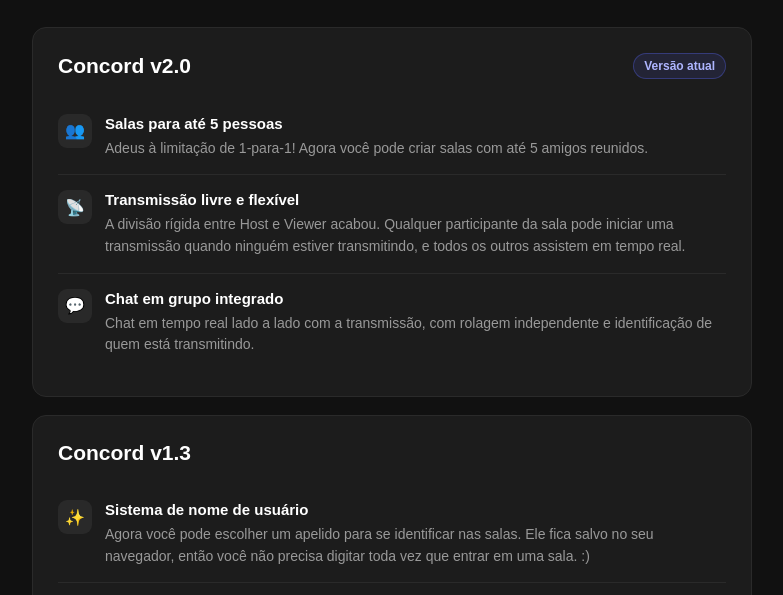
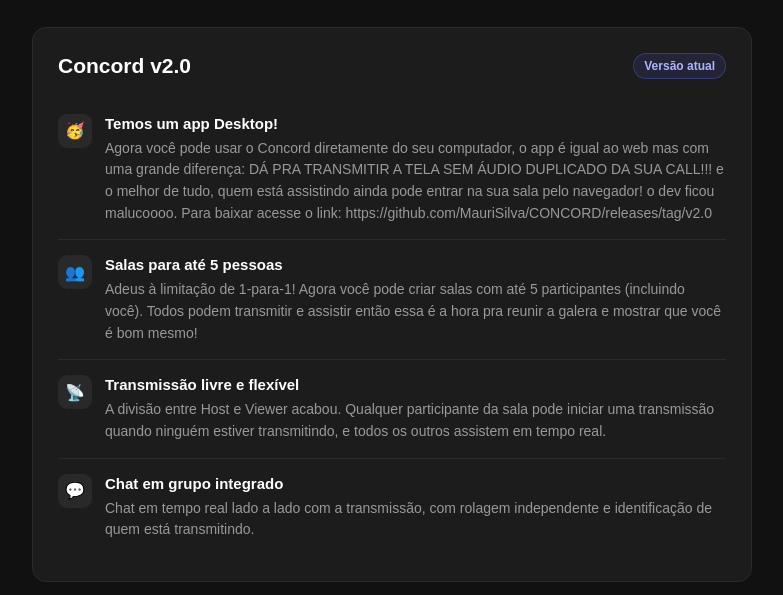
Before and after one commit to MauriSilva/CONCORD, a website: page public/novidades.html in a window 1280 px wide. Shown: the part 185-780 px from the top of the page, without its empty margins (248-1031 px from the left). Drawn offline with Linux system fonts and the light colour scheme.

Commit message:
Ajustes na pagina web a respeito da release do app Desktop

```diff
--- a/desktop/package.json
+++ b/desktop/package.json
@@ -1,6 +1,6 @@
 {
   "name": "concord-desktop",
-  "version": "1.0.0",
+  "version": "2.0.0",
   "description": "Cliente Desktop do Concord",
   "author": "Mauricio Ferraz",
   "main": "main.js",
--- a/public/novidades.html
+++ b/public/novidades.html
@@ -33,11 +33,22 @@
             </div>
 
             <article class="update-item">
+                <span class="update-icon" aria-hidden="true">🥳</span>
+                <div>
+                    <h3>Temos um app Desktop!</h3>
+                    <p>
+                        Agora você pode usar o Concord diretamente do seu computador, o app é igual ao web mas com uma grande diferença: DÁ PRA TRANSMITIR A TELA SEM ÁUDIO DUPLICADO DA SUA CALL!!! e o melhor de tudo, quem está assistindo ainda pode entrar na sua sala pelo navegador! o dev ficou malucoooo. Para baixar acesse o link: https://github.com/MauriSilva/CONCORD/releases/tag/v2.0
+
+                    </p>
+                </div>
+            </article>
+
+            <article class="update-item">
                 <span class="update-icon" aria-hidden="true">👥</span>
                 <div>
                     <h3>Salas para até 5 pessoas</h3>
                     <p>
-                        Adeus à limitação de 1-para-1! Agora você pode criar salas com até 5 amigos reunidos.
+                        Adeus à limitação de 1-para-1! Agora você pode criar salas com até 5 participantes (incluindo você). Todos podem transmitir e assistir então essa é a hora pra reunir a galera e mostrar que você é bom mesmo!
                     </p>
                 </div>
             </article>
@@ -47,7 +58,7 @@
                 <div>
                     <h3>Transmissão livre e flexível</h3>
                     <p>
-                        A divisão rígida entre Host e Viewer acabou. Qualquer participante da sala pode iniciar uma transmissão quando ninguém estiver transmitindo, e todos os outros assistem em tempo real.
+                        A divisão entre Host e Viewer acabou. Qualquer participante da sala pode iniciar uma transmissão quando ninguém estiver transmitindo, e todos os outros assistem em tempo real.
                     </p>
                 </div>
             </article>
```
Also changed, not shown: public/index.html (+1 -0 lines).
